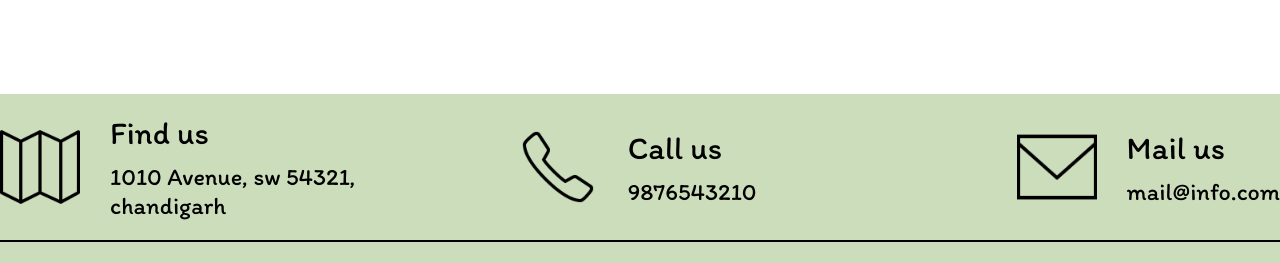
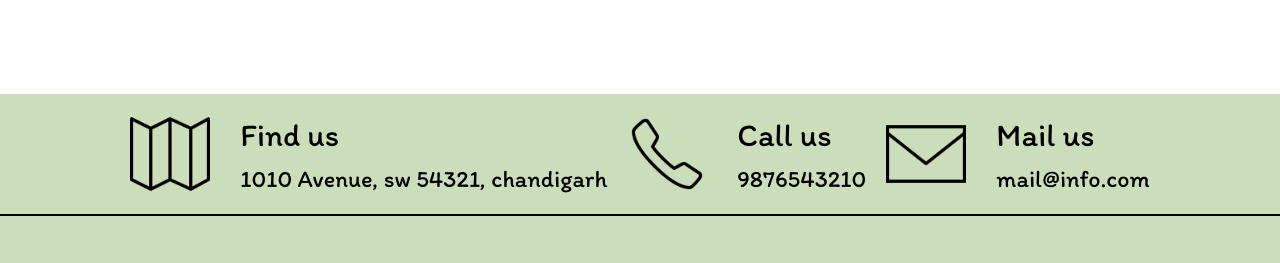
Before and after one commit to stiKendz/gridFlexRep, a website: page grids/project-2/index.html in a window 1280 px wide. Shown: the part 784-1047 px from the top of the page. Drawn offline with Linux system fonts and the light colour scheme.

Commit message:
добавил scss файлы и слегка изменил стили основной страницы

```diff
--- a/grids/project-2/index.html
+++ b/grids/project-2/index.html
@@ -5,6 +5,7 @@
     <meta name="viewport" content="width=device-width, initial-scale=1.0">
     <title>Project two of grid training</title>
     <link rel="stylesheet" href="./styles/style.css">
+    <link rel="stylesheet" href="./styles/output.css">
 </head>
 <body>
     <header>
--- a/grids/project-2/styles/style.css
+++ b/grids/project-2/styles/style.css
@@ -1,4 +1,5 @@
-html, body {
+html,
+body {
     display: flex;
     flex-direction: column;
     align-items: center;
@@ -7,13 +8,14 @@ html, body {
 
     margin: 0;
     padding: 0;
-    width: 100vw;
-    min-height: 100vh;
+    width: 100%;
+    height: 100%;
 
     font-family: "itim";
 
     /* свойство, которое помогло убрать полосу прокрутки но от этого проблема не сильно изменилась */
-    overflow-x: hidden;
+    /* overflow-x: hidden; */
+    /* overflow-y: scroll; */
 }
 
 @font-face {
@@ -40,7 +42,7 @@ header {
     display: flex;
     align-items: center;
     justify-content: space-between;
-    margin: 0 auto;
+    margin: 0;
     padding: 0;
     width: 100%;
     height: 100px;
@@ -118,6 +120,7 @@ header {
     display: flex;
     flex-direction: column;
     align-items: center;
+    justify-content: start;
     flex-grow: 1;
     width: 100%;
     margin-top: 120px;
@@ -132,6 +135,7 @@ header {
     display: grid;
     grid-template-rows: repeat(6, 100px);
     grid-template-columns: repeat(10, 100px);
+    padding: 0;
     margin-top: 20px;
     margin-bottom: 100px;
 
@@ -298,11 +302,12 @@ footer {
     flex-direction: column;
     align-items: center;
     justify-content: start;
-    margin: 0 auto;
+    flex-grow: 1;
     flex: 0 0 auto;
+    margin: 0;
     padding: 0;
     width: 100%;
-    height: 500px;
+    min-height: 500px;
     gap: 50px 0px;
 
     background-color: #CCDDBB;
@@ -318,6 +323,7 @@ footer {
     padding: 0;
     padding-bottom: 20px;
     padding-top: 20px;
+    gap: 0px 20px;
 
     border-bottom: 2px solid black;
 }
@@ -332,21 +338,13 @@ footer {
     gap: 10px 30px;
 }
 
-.call-us-grid {
-    margin-left: 50px;
-}
-
-.mail-us-grid {
-    margin-left: 260px;
-}
-
 .grid-item-a {
     grid-area: A;
 
     align-self: center;
     justify-self: start;
-    width: 80px;
-    height: 80px;
+    max-width: 80px;
+    max-height: 80px;
 }
 
 .grid-item-b {
```
Also changed, not shown: package.json (added, +16 -0 lines), grids/project-2/styles/media.scss (added), grids/project-2/styles/output.css (added), 2 other files.
